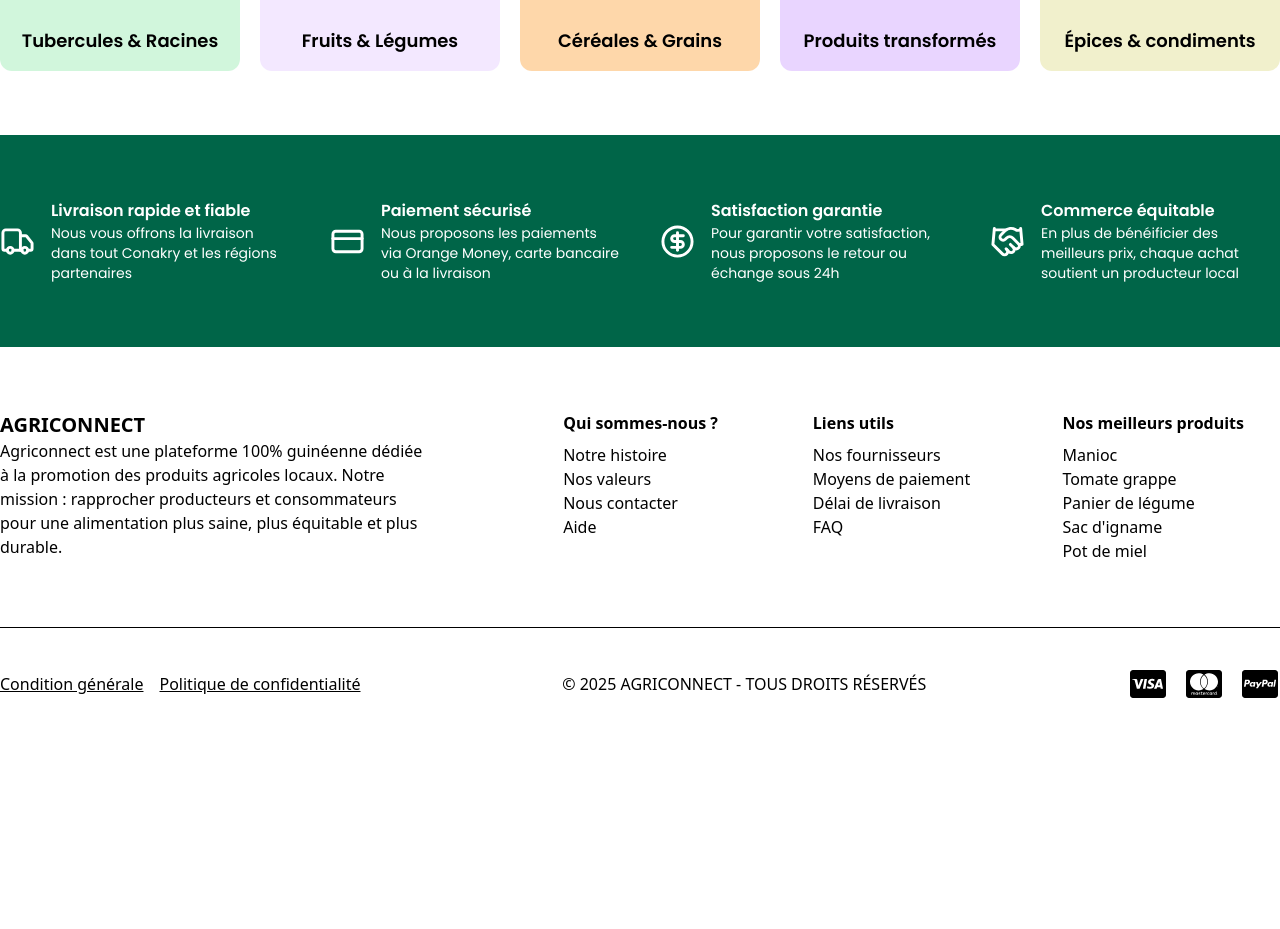
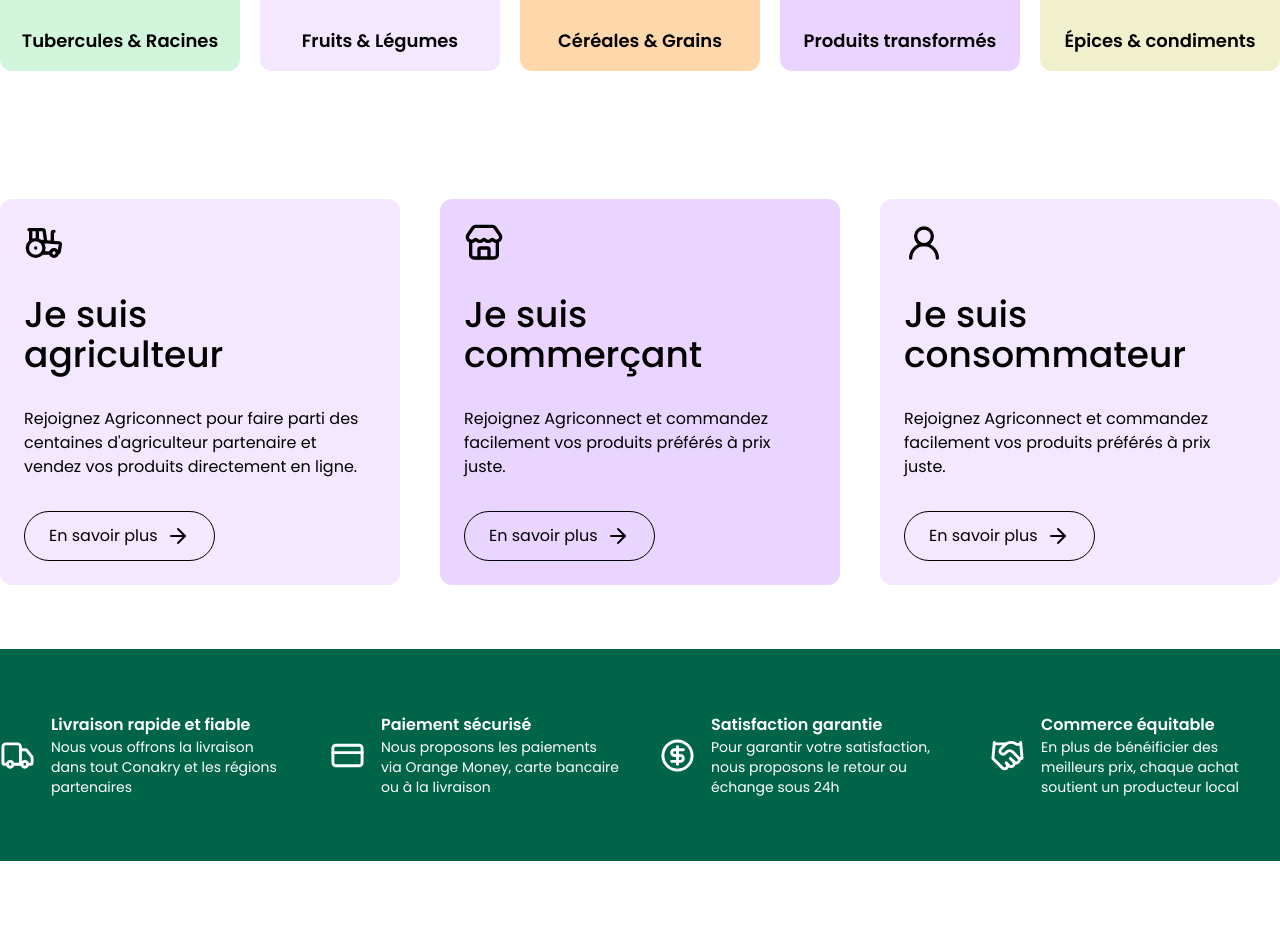
Before and after one commit to DaniOmer/agriconnect-frontend, a Next.js app: page / in a window 1280 px wide. Shown: the part 960-1889 px from the top of the page. Before the commit the page ends 1700 px from the top, so only its background shows below. Built offline with nearby package versions, Linux system fonts and the light colour scheme; a web font is replaced by a local one.

Commit message:
Implement community section

```diff
--- a/src/app/page.tsx
+++ b/src/app/page.tsx
@@ -1,5 +1,6 @@
 import Banner from "@/components/sections/banner";
 import Categories from "@/components/sections/categories";
+import Community from "@/components/sections/community";
 import Trust from "@/components/sections/trust";
 
 export default function Home() {
@@ -8,6 +9,7 @@ export default function Home() {
       <main>
         <Banner />
         <Categories />
+        <Community />
         <Trust />
       </main>
     </div>
--- /dev/null
+++ b/src/components/sections/community.tsx
@@ -0,0 +1,102 @@
+import Link from "next/link";
+import {
+  Tractor,
+  ArrowRight,
+  UserRound,
+  Store,
+  LucideIcon,
+} from "lucide-react";
+import React from "react";
+
+type CommunityCardProps = {
+  icon: LucideIcon;
+  title: React.ReactNode;
+  content: string;
+  detailsLink: string;
+  className?: string;
+};
+
+function Community() {
+  const CommunityCard = ({
+    icon: Icon,
+    title,
+    content,
+    detailsLink,
+    className,
+  }: CommunityCardProps) => {
+    return (
+      <div
+        className={`flex flex-col gap-4 lg:gap-8 justify-between p-6 rounded-xl ${className}`}
+      >
+        <Icon size={40} />
+        <h2 className="text-4xl font-medium">{title}</h2>
+        <p>{content}</p>
+        <Link
+          href={detailsLink}
+          className="border border-black px-6 py-3 w-fit rounded-full flex gap-2"
+        >
+          En savoir plus
+          <ArrowRight />
+        </Link>
+      </div>
+    );
+  };
+
+  const cards: CommunityCardProps[] = [
+    {
+      icon: Tractor,
+      title: (
+        <>
+          Je suis <br /> agriculteur
+        </>
+      ),
+      content:
+        "Rejoignez Agriconnect pour faire parti des centaines d'agriculteur partenaire et vendez vos produits directement en ligne.",
+      detailsLink: "join/persants",
+      className: "bg-purple-100",
+    },
+    {
+      icon: Store,
+      title: (
+        <>
+          Je suis <br /> commerçant
+        </>
+      ),
+      content:
+        "Rejoignez Agriconnect et commandez facilement vos produits préférés à prix juste.",
+      detailsLink: "join/sellers",
+      className: "bg-purple-200",
+    },
+    {
+      icon: UserRound,
+      title: (
+        <>
+          Je suis <br /> consommateur
+        </>
+      ),
+      content:
+        "Rejoignez Agriconnect et commandez facilement vos produits préférés à prix juste.",
+      detailsLink: "join/customers",
+      className: "bg-purple-100",
+    },
+  ];
+  return (
+    <section className="py-16">
+      <div className="container mx-auto px-4 xl:px-0">
+        <div className="grid grid-cols-1 md:grid-cols-2 lg:grid-cols-3 gap-10">
+          {cards.map((card: CommunityCardProps, idx) => (
+            <CommunityCard
+              key={idx}
+              icon={card.icon}
+              title={card.title}
+              content={card.content}
+              detailsLink={card.detailsLink}
+              className={card.className}
+            />
+          ))}
+        </div>
+      </div>
+    </section>
+  );
+}
+export default Community;
```
